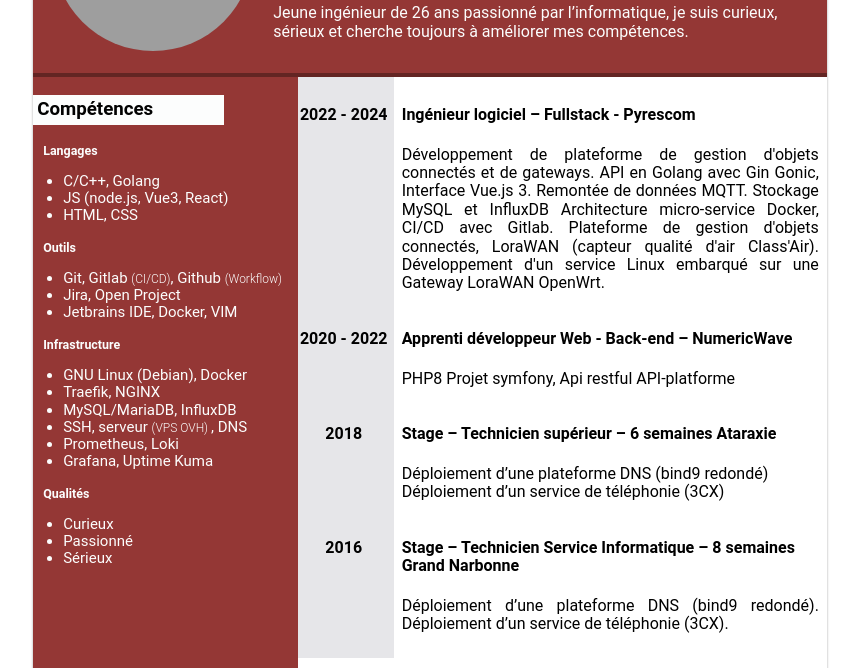
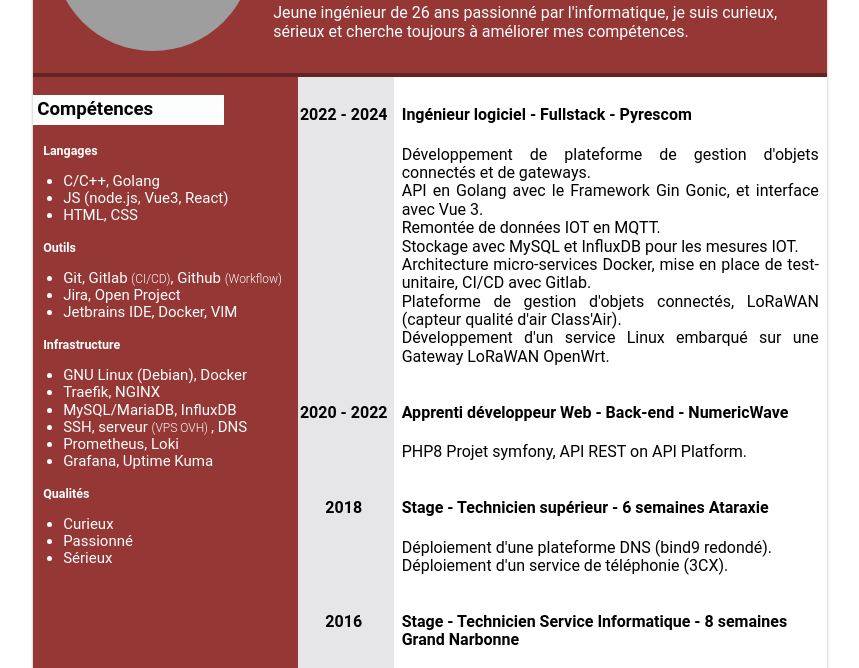
Before and after one commit to devleesch001/html-cv, a plain HTML site: page index.html in a window 1280 px wide. Shown: the part 269-937 px from the top of the page, without its empty margins (210-1069 px from the left). Drawn offline with Linux system fonts and the light colour scheme; grey boxes are pictures that could not be loaded.

Commit message:
fix: correct typographical errors and improve text formatting in index.html

```diff
--- a/index.html
+++ b/index.html
@@ -26,7 +26,7 @@
                     À propos de moi
                 </h2>
                 <p>
-                    Jeune ingénieur de 26 ans passionné par l’informatique, je suis curieux, sérieux
+                    Jeune ingénieur de 26 ans passionné par l'informatique, je suis curieux, sérieux
                     et cherche toujours à améliorer mes compétences.
                 </p>
             </div>
@@ -75,18 +75,14 @@
                 <h4>2022 - 2024</h4>
             </div>
             <div class="content">
-                <h4>Ingénieur logiciel – Fullstack - Pyrescom</h4>
-                <p class="text-justify">
-                    Développement de plateforme de gestion d'objets connectés et
-                    de gateways.
-                    API en Golang avec Gin Gonic, Interface Vue.js 3.
-                    Remontée de données MQTT.
-                    Stockage MySQL et InfluxDB
-                    Architecture micro-service Docker, CI/CD avec Gitlab.
-                    Plateforme de gestion d'objets connectés, LoraWAN (capteur
-                    qualité d'air Class'Air).
-                    Développement d'un service Linux embarqué sur une Gateway
-                    LoraWAN OpenWrt.
+                <h4>Ingénieur logiciel - Fullstack - Pyrescom</h4>
+                <p class="text-justify" style="white-space: pre-line">Développement de plateforme de gestion d'objets connectés et de gateways.
+                    API en Golang avec le Framework Gin Gonic, et interface avec Vue 3.
+                    Remontée de données IOT en MQTT.
+                    Stockage avec MySQL et InfluxDB pour les mesures IOT.
+                    Architecture micro-services Docker, mise en place de test-unitaire, CI/CD avec Gitlab.
+                    Plateforme de gestion d'objets connectés, LoRaWAN (capteur qualité d'air Class'Air).
+                    Développement d'un service Linux embarqué sur une Gateway LoRaWAN OpenWrt.
                 </p>
             </div>
         </div>
@@ -95,9 +91,9 @@
                 <h4>2020 - 2022</h4>
             </div>
             <div class="content">
-                <h4>Apprenti développeur Web - Back-end – NumericWave</h4>
+                <h4>Apprenti développeur Web - Back-end - NumericWave</h4>
                 <p class="text-justify">
-                    PHP8 Projet symfony, Api restful API-platforme
+                    PHP8 Projet symfony, API REST on API Platform.
                 </p>
             </div>
         </div>
@@ -106,10 +102,10 @@
                 <h4>2018</h4>
             </div>
             <div class="content">
-                <h4>Stage – Technicien supérieur – 6 semaines Ataraxie</h4>
+                <h4>Stage - Technicien supérieur - 6 semaines Ataraxie</h4>
                 <p>
-                    Déploiement d’une plateforme DNS (bind9 redondé)
-                    Déploiement d’un service de téléphonie (3CX)
+                    Déploiement d'une plateforme DNS (bind9 redondé).
+                    Déploiement d'un service de téléphonie (3CX).
                 </p>
             </div>
         </div>
@@ -118,10 +114,10 @@
                 <h4>2016</h4>
             </div>
             <div class="content">
-                <h4>Stage – Technicien Service Informatique – 8 semaines Grand Narbonne</h4>
+                <h4>Stage - Technicien Service Informatique - 8 semaines Grand Narbonne</h4>
                 <p class="text-justify">
-                    Déploiement d’une plateforme DNS (bind9 redondé).
-                    Déploiement d’un service de téléphonie (3CX).
+                    Déploiement d'une plateforme DNS (bind9 redondé).
+                    Déploiement d'un service de téléphonie (3CX).
                 </p>
             </div>
         </div>
```
